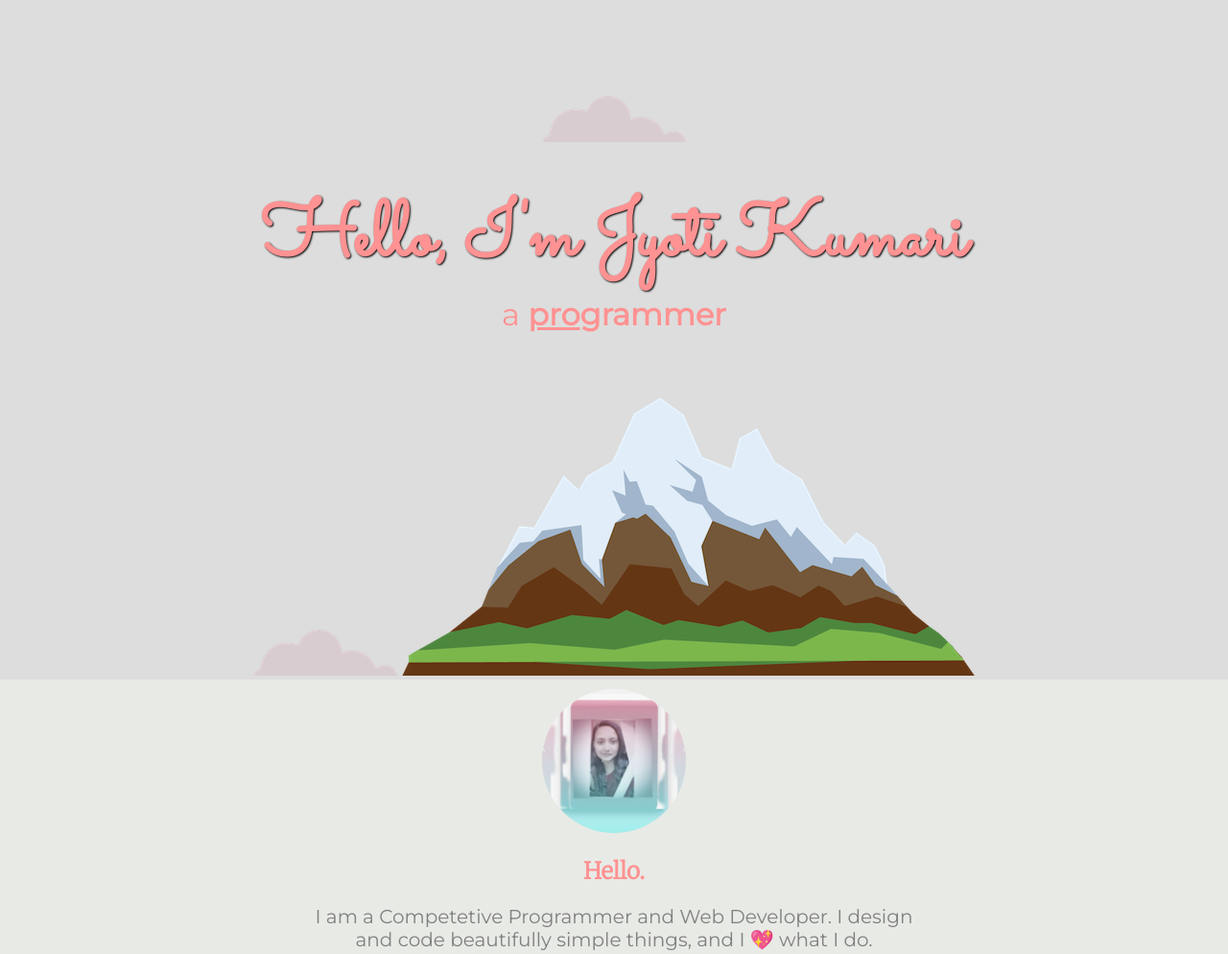
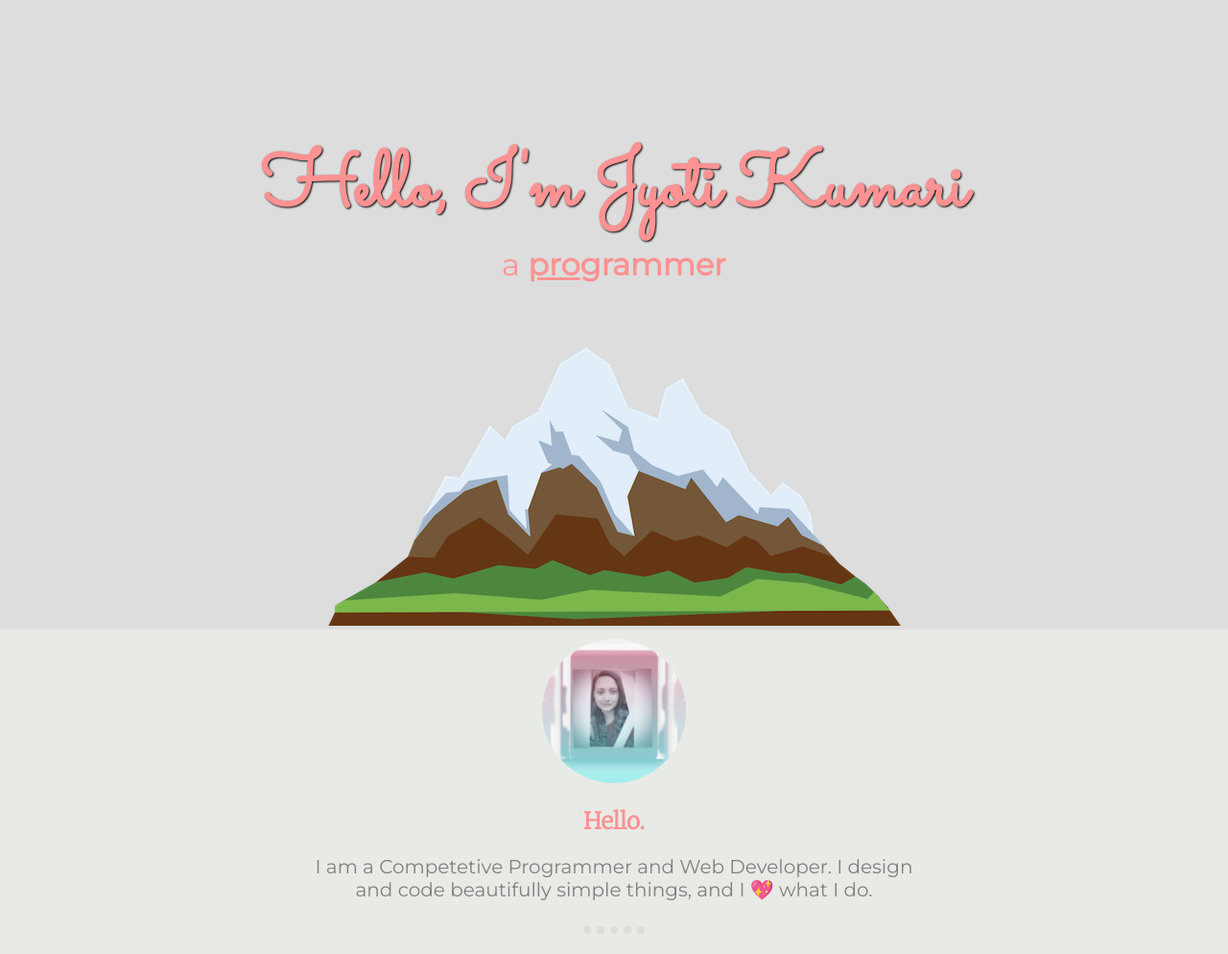
Before and after one commit to JyotiKumari2/CSS-Personal-Site, a plain HTML site: page index.html in a window 1280 px wide. Shown: the top 994 px of the page at 96% size. Drawn offline with Linux system fonts and the light colour scheme.

Commit message:
Update index.html

```diff
--- a/index.html
+++ b/index.html
@@ -17,10 +17,10 @@
 
 <body>
   <div class="top-container container-fluid">
-    <img class="top-cloud" src="cloud.png" alt="cloud-image">
+<!--     <img class="top-cloud" src="cloud.png" alt="cloud-image"> -->
     <h1>Hello, I'm Jyoti Kumari</h1>
     <p class="about">a <strong><span class="pro">pro</span>grammer</strong></p>
-    <img class="bottom-cloud" src="cloud.png" alt="cloud-image">
+<!--     <img class="bottom-cloud" src="cloud.png" alt="cloud-image"> -->
     <img   src="mountain.png" alt="mountain-image">
 
   </div>
```
